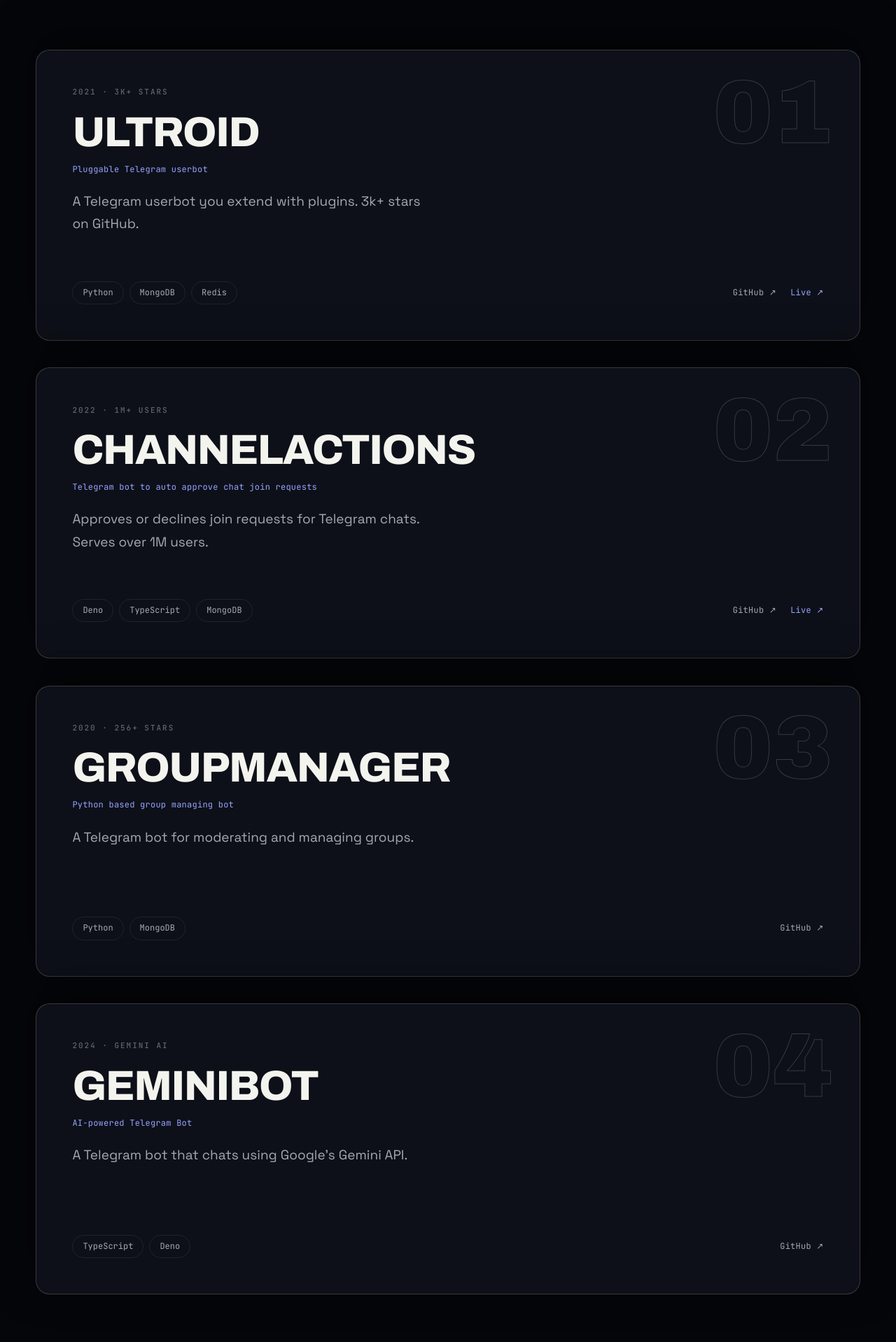
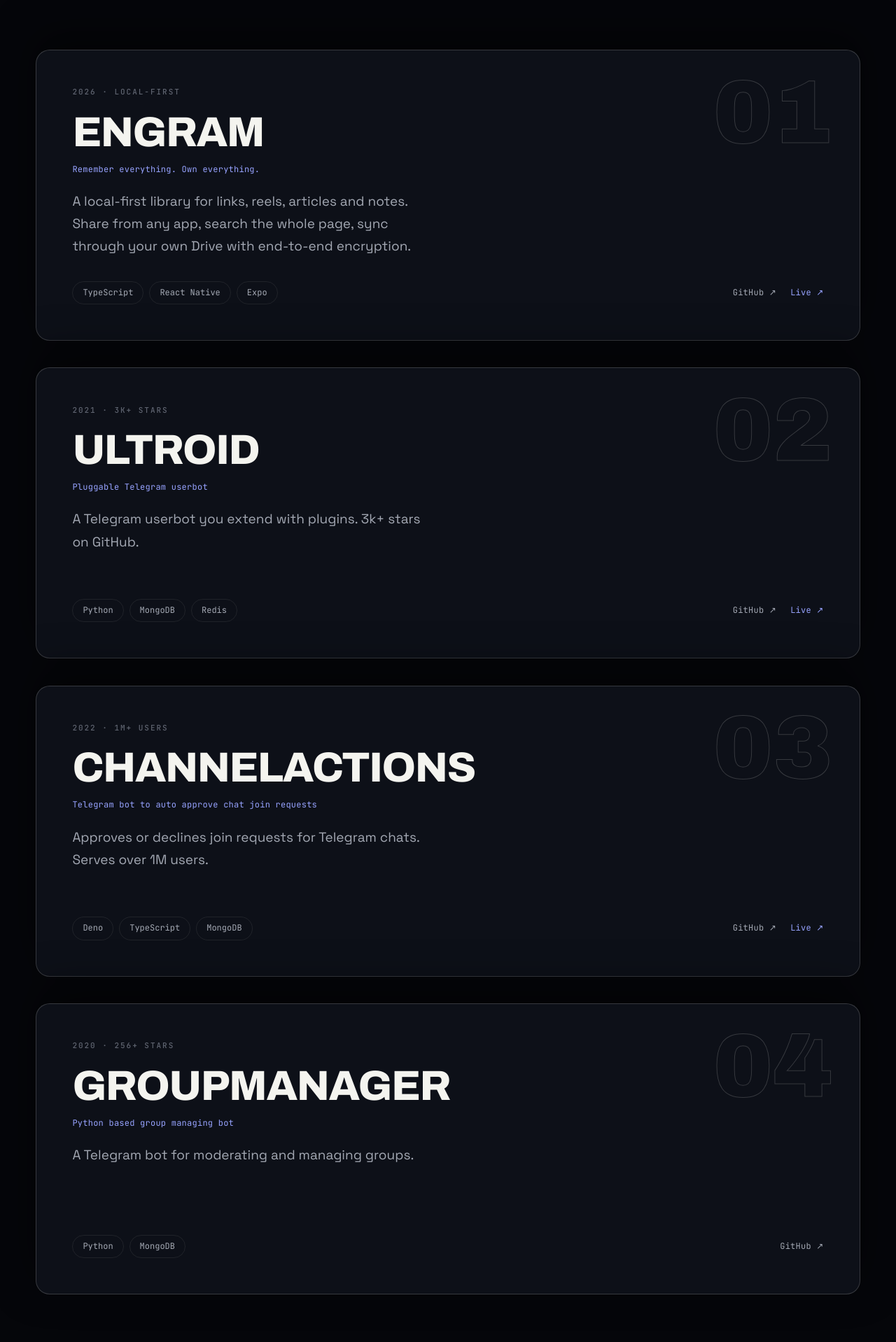
Before and after one commit to xditya/portfolio, a Next.js app: page / in a window 1280 px wide. Shown: the part 1882-3800 px from the top of the page at 70% size. Built offline with nearby package versions, Linux system fonts and the light colour scheme; no server answers.

Commit message:
feat: add engram to projects, update resume

```diff
--- a/src/app/page.tsx
+++ b/src/app/page.tsx
@@ -41,6 +41,18 @@
 const FEATURED = [
   {
     num: "01",
+    name: "engram",
+    tagline: "Remember everything. Own everything.",
+    description:
+      "A local-first library for links, reels, articles and notes. Share from any app, search the whole page, sync through your own Drive with end-to-end encryption.",
+    year: 2026,
+    tech: ["TypeScript", "React Native", "Expo"],
+    stat: "Local-first",
+    github: "https://github.com/xditya/engram",
+    url: "https://engram.xditya.me",
+  },
+  {
+    num: "02",
     name: "Ultroid",
     tagline: "Pluggable Telegram userbot",
     description:
@@ -52,7 +64,7 @@
     url: "https://t.me/TeamUltroid",
   },
   {
-    num: "02",
+    num: "03",
     name: "ChannelActions",
     tagline: "Telegram bot to auto approve chat join requests",
     description:
@@ -64,7 +76,7 @@
     url: "https://channelactions.xditya.me",
   },
   {
-    num: "03",
+    num: "04",
     name: "GroupManager",
     tagline: "Python based group managing bot",
     description:
@@ -73,17 +85,6 @@
     tech: ["Python", "MongoDB"],
     stat: "256+ stars",
     github: "https://github.com/xditya/GroupManager",
-  },
-  {
-    num: "04",
-    name: "GeminiBot",
-    tagline: "AI-powered Telegram Bot",
-    description:
-      "A Telegram bot that chats using Google's Gemini API.",
-    year: 2024,
-    tech: ["TypeScript", "Deno"],
-    stat: "Gemini AI",
-    github: "https://github.com/xditya/GeminiBot",
   },
 ];
 
--- a/src/app/projects/page.tsx
+++ b/src/app/projects/page.tsx
@@ -23,6 +23,7 @@
 
 const PROJECTS: Project[] = [
   // 2026
+  { name: "engram", tagline: "Remember everything. Own everything.", description: "A local-first place for links, reels, articles, images and notes. Share from any app, tags land on their own, and search reads the whole page. Sync goes through your own Drive, iCloud or WebDAV, encrypted before it leaves the phone. Intelligence runs on your own key or a model on the device.", github: "https://github.com/xditya/engram", url: "https://engram.xditya.me", tech: ["TypeScript", "React Native", "Expo", "SQLite"], year: 2026, image: "/images/engram.png", featured: true },
   { name: "Splitty", tagline: "Scan a bill, tap who had what, settle over UPI", description: "Splits restaurant bills with no backend state. Photograph the bill, tap to assign items, and settle with a UPI QR per person. Reads bills with Gemini or on-device tesseract.js.", github: "https://github.com/xditya/Splitty", url: "https://splitty.xditya.me", tech: ["TypeScript", "React", "Vite"], year: 2026, image: "/images/splitty.png", featured: true },
   { name: "Alamara", tagline: "Local-first document vault for your phone", description: "A phone vault for IDs, tickets, and certificates. Documents are scanned, encrypted, and searchable on-device, and never uploaded. Built with Expo and React Native.", github: "https://github.com/xditya/alamara", tech: ["TypeScript", "React Native", "Expo"], year: 2026 },
   // 2024
--- a/src/lib/gameData.ts
+++ b/src/lib/gameData.ts
@@ -16,6 +16,7 @@
 
 export const GAME_PROJECTS: GameProject[] = [
   // 2026
+  { name: "engram", tagline: "Remember everything. Own everything.", description: "A local-first place for links, reels, articles, images and notes. Share from any app, tags land on their own, and search reads the whole page. Sync goes through your own Drive, iCloud or WebDAV, encrypted before it leaves the phone. Intelligence runs on your own key or a model on the device.", github: "https://github.com/xditya/engram", url: "https://engram.xditya.me", tech: ["TypeScript", "React Native", "Expo", "SQLite"], year: 2026, featured: true },
   { name: "Splitty", tagline: "Scan a bill, tap who had what, settle over UPI", description: "Splits restaurant bills with no backend state. Photograph the bill, tap to assign items, and settle with a UPI QR per person. Reads bills with Gemini or on-device tesseract.js.", github: "https://github.com/xditya/Splitty", url: "https://splitty.xditya.me", tech: ["TypeScript", "React", "Vite"], year: 2026, featured: true },
   { name: "Alamara", tagline: "Local-first document vault for your phone", description: "A phone vault for IDs, tickets, and certificates. Documents are scanned, encrypted, and searchable on-device, and never uploaded. Built with Expo and React Native.", github: "https://github.com/xditya/alamara", tech: ["TypeScript", "React Native", "Expo"], year: 2026 },
   // 2024
```
Also changed, not shown: public/images/engram.png (added), 1 other file (tests, documents, lock files or other folders).
